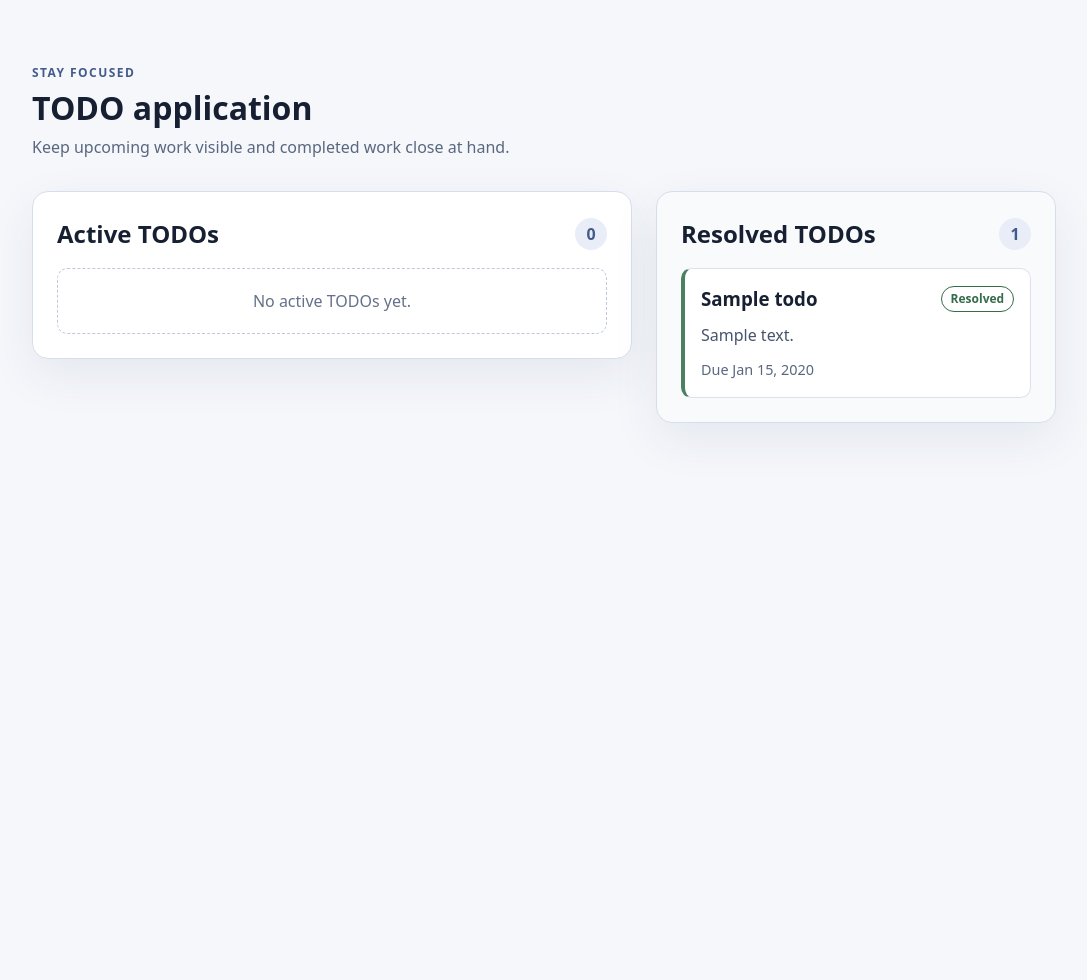
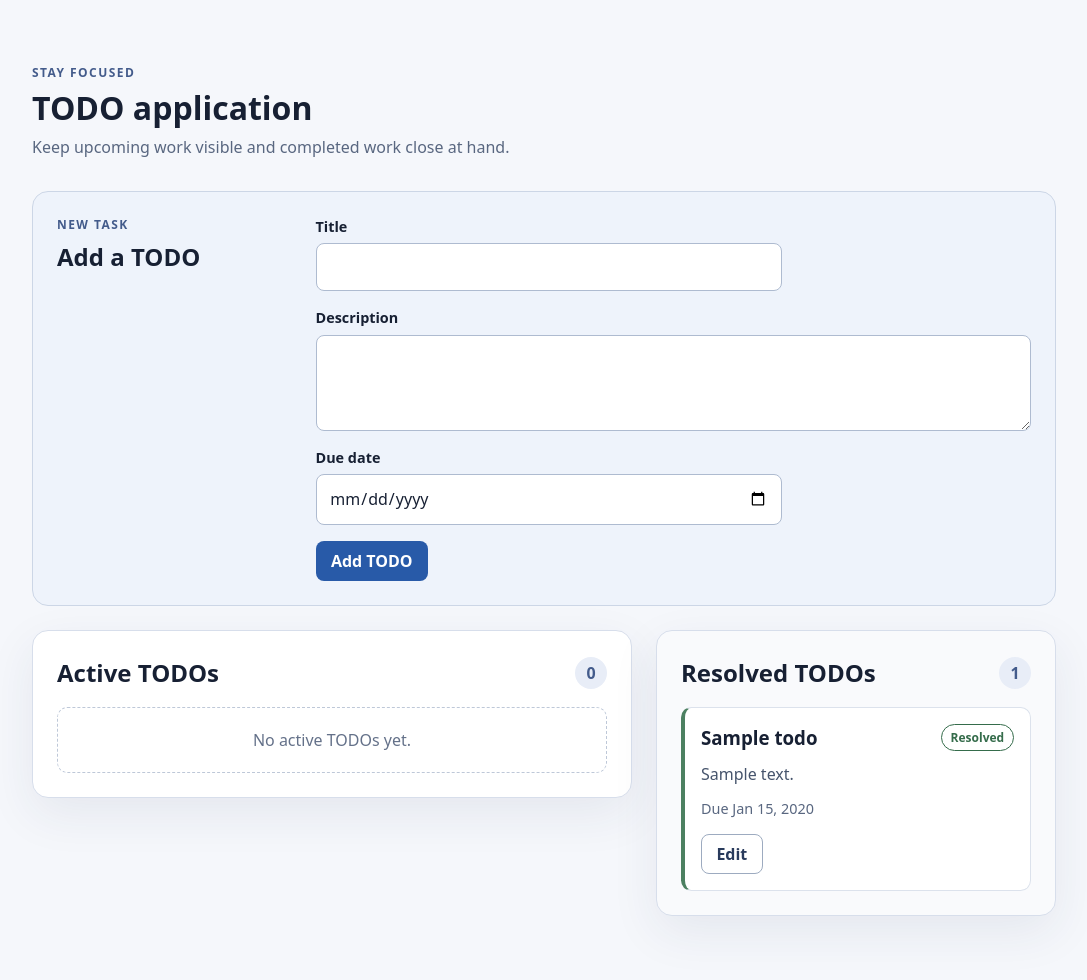
Before and after one commit to Tselmeg-C/django-todo-htmx, a Django app: page / in a window 1280 px wide. Shown: the whole page, without its empty margins (96-1183 px from the left). Before the commit the page ends 423 px from the top, so only its background shows below. Run offline with Django 5.2, Linux system fonts and the light colour scheme; tables that the repository leaves empty hold one stand-in row (values such as "Sample post").

Commit message:
Add inline TODO creation and editing

```diff
--- a/config/urls.py
+++ b/config/urls.py
@@ -1,11 +1,9 @@
 """Root URL configuration for the TODO project."""
 
 from django.contrib import admin
-from django.urls import path
-
-from todos.views import home
+from django.urls import include, path
 
 urlpatterns = [
     path("admin/", admin.site.urls),
-    path("", home, name="home"),
+    path("", include("todos.urls")),
 ]
--- a/static/css/app.css
+++ b/static/css/app.css
@@ -42,6 +42,118 @@ h1 {
   max-width: 40rem;
   margin: 0;
   color: #596780;
+}
+
+.create-panel {
+  display: grid;
+  gap: 1.25rem;
+  margin-block-end: 1.5rem;
+  padding: clamp(1rem, 3vw, 1.5rem);
+  border: 1px solid #ccd6e6;
+  border-radius: 1rem;
+  background: #eef3fb;
+}
+
+.create-panel__heading h2 {
+  margin: 0.35rem 0 0;
+}
+
+.todo-form,
+.form-grid {
+  display: grid;
+  gap: 1rem;
+}
+
+.form-field {
+  display: grid;
+  gap: 0.35rem;
+}
+
+.form-field label {
+  font-size: 0.9rem;
+  font-weight: 700;
+}
+
+.form-field input,
+.form-field textarea {
+  width: 100%;
+  min-width: 0;
+  padding: 0.7rem 0.8rem;
+  border: 1px solid #aebbd0;
+  border-radius: 0.5rem;
+  color: inherit;
+  background: #fff;
+  font: inherit;
+}
+
+.form-field textarea {
+  resize: vertical;
+}
+
+.form-field input:focus-visible,
+.form-field textarea:focus-visible,
+.button:focus-visible {
+  outline: 0.2rem solid #285aa8;
+  outline-offset: 0.15rem;
+}
+
+.form-field--error input,
+.form-field--error textarea {
+  border-color: #9b2f2f;
+}
+
+.form-error,
+.form-errors p {
+  margin: 0;
+  color: #8d2525;
+  font-size: 0.85rem;
+  font-weight: 650;
+}
+
+.form-actions,
+.todo-card__actions {
+  display: flex;
+  flex-wrap: wrap;
+  gap: 0.65rem;
+}
+
+.todo-card__actions {
+  margin-block-start: 0.9rem;
+}
+
+.button {
+  display: inline-flex;
+  align-items: center;
+  justify-content: center;
+  min-height: 2.5rem;
+  padding: 0.55rem 0.9rem;
+  border: 1px solid transparent;
+  border-radius: 0.5rem;
+  font: inherit;
+  font-weight: 700;
+  line-height: 1;
+  text-decoration: none;
+  cursor: pointer;
+}
+
+.button--primary {
+  color: #fff;
+  background: #285aa8;
+}
+
+.button--secondary {
+  border-color: #9dabc0;
+  color: #293b5c;
+  background: #fff;
+}
+
+.button:hover {
+  filter: brightness(0.95);
+}
+
+.button:disabled {
+  cursor: wait;
+  opacity: 0.65;
 }
 
 .todo-sections {
@@ -112,6 +224,11 @@ h1 {
   border-inline-start-color: #4c8061;
 }
 
+.todo-card--editing {
+  border-color: #5f7fb5;
+  background: #f6f9ff;
+}
+
 .todo-card__description {
   margin-block: 0.65rem 0;
   color: #46546c;
@@ -150,6 +267,19 @@ h1 {
 }
 
 @media (min-width: 48rem) {
+  .create-panel {
+    grid-template-columns: minmax(11rem, 1fr) minmax(0, 3fr);
+    align-items: start;
+  }
+
+  .form-grid {
+    grid-template-columns: minmax(0, 2fr) minmax(10rem, 1fr);
+  }
+
+  .form-field--description {
+    grid-column: 1 / -1;
+  }
+
   .todo-sections {
     grid-template-columns: minmax(0, 3fr) minmax(16rem, 2fr);
     align-items: start;
--- a/templates/todos/home.html
+++ b/templates/todos/home.html
@@ -9,5 +9,5 @@
     <p class="page-intro">Keep upcoming work visible and completed work close at hand.</p>
   </header>
 
-  {% include "todos/partials/todo_sections.html" %}
+  {% include "todos/partials/todo_app.html" %}
 {% endblock %}
--- /dev/null
+++ b/templates/todos/partials/todo_app.html
@@ -0,0 +1,11 @@
+<div id="todo-app">
+  <section class="create-panel" aria-labelledby="create-heading">
+    <div class="create-panel__heading">
+      <p class="eyebrow">New task</p>
+      <h2 id="create-heading">Add a TODO</h2>
+    </div>
+    {% include "todos/partials/todo_form.html" with form=create_form %}
+  </section>
+
+  {% include "todos/partials/todo_sections.html" %}
+</div>
--- /dev/null
+++ b/templates/todos/partials/todo_form.html
@@ -0,0 +1,47 @@
+{% if todo %}<article class="todo-card todo-card--editing" data-todo-id="{{ todo.pk }}">{% endif %}
+<form
+  {% if todo %}id="todo-edit-form-{{ todo.pk }}"{% else %}id="todo-create-form"{% endif %}
+  class="todo-form"
+  method="post"
+  action="{% if todo %}{% url 'todo-edit' todo.pk %}{% else %}{% url 'todo-create' %}{% endif %}"
+  hx-post="{% if todo %}{% url 'todo-edit' todo.pk %}{% else %}{% url 'todo-create' %}{% endif %}"
+  hx-target="{% if todo %}#todo-sections{% else %}#todo-app{% endif %}"
+  hx-swap="outerHTML"
+  hx-disabled-elt="find button[type='submit']"
+>
+  {% csrf_token %}
+
+  {% if form.non_field_errors %}
+    <div class="form-errors" role="alert">
+      {% for error in form.non_field_errors %}<p>{{ error }}</p>{% endfor %}
+    </div>
+  {% endif %}
+
+  <div class="form-grid">
+    {% for field in form %}
+      <div class="form-field form-field--{{ field.name }}{% if field.errors %} form-field--error{% endif %}">
+        <label for="{{ field.id_for_label }}">{{ field.label }}</label>
+        {{ field }}
+        {% for error in field.errors %}
+          <p class="form-error" id="{{ field.auto_id }}-error" role="alert">{{ error }}</p>
+        {% endfor %}
+      </div>
+    {% endfor %}
+  </div>
+
+  <div class="form-actions">
+    <button class="button button--primary" type="submit">
+      {% if todo %}Save changes{% else %}Add TODO{% endif %}
+    </button>
+    {% if todo %}
+      <a
+        class="button button--secondary"
+        href="{% url 'home' %}"
+        hx-get="{% url 'todo-edit-cancel' todo.pk %}"
+        hx-target="#todo-sections"
+        hx-swap="outerHTML"
+      >Cancel</a>
+    {% endif %}
+  </div>
+</form>
+{% if todo %}</article>{% endif %}
--- a/templates/todos/partials/todo_item.html
+++ b/templates/todos/partials/todo_item.html
@@ -17,4 +17,14 @@
       Due <time datetime="{{ todo.due_date|date:'Y-m-d' }}">{{ todo.due_date|date:"M j, Y" }}</time>
     </p>
   {% endif %}
+
+  <div class="todo-card__actions">
+    <a
+      class="button button--secondary"
+      href="{% url 'home' %}?edit={{ todo.pk }}"
+      hx-get="{% url 'todo-edit' todo.pk %}"
+      hx-target="#todo-sections"
+      hx-swap="outerHTML"
+    >Edit</a>
+  </div>
 </article>
--- a/templates/todos/partials/todo_list.html
+++ b/templates/todos/partials/todo_list.html
@@ -1,6 +1,10 @@
 <div class="todo-list">
   {% for todo in todos %}
-    {% include "todos/partials/todo_item.html" with todo=todo only %}
+    {% if editing_todo and editing_todo.pk == todo.pk %}
+      {% include "todos/partials/todo_form.html" with form=edit_form todo=todo %}
+    {% else %}
+      {% include "todos/partials/todo_item.html" with todo=todo only %}
+    {% endif %}
   {% empty %}
     <p class="empty-state">{{ empty_message }}</p>
   {% endfor %}
--- a/templates/todos/partials/todo_sections.html
+++ b/templates/todos/partials/todo_sections.html
@@ -4,7 +4,7 @@
       <h2 id="active-heading">Active TODOs</h2>
       <span class="todo-count" aria-label="Active TODO count">{{ active_todos|length }}</span>
     </header>
-    {% include "todos/partials/todo_list.html" with todos=active_todos empty_message="No active TODOs yet." only %}
+    {% include "todos/partials/todo_list.html" with todos=active_todos empty_message="No active TODOs yet." editing_todo=editing_todo edit_form=edit_form %}
   </section>
 
   <section class="todo-section todo-section--resolved" aria-labelledby="resolved-heading">
@@ -12,6 +12,6 @@
       <h2 id="resolved-heading">Resolved TODOs</h2>
       <span class="todo-count" aria-label="Resolved TODO count">{{ resolved_todos|length }}</span>
     </header>
-    {% include "todos/partials/todo_list.html" with todos=resolved_todos empty_message="No resolved TODOs yet." only %}
+    {% include "todos/partials/todo_list.html" with todos=resolved_todos empty_message="No resolved TODOs yet." editing_todo=editing_todo edit_form=edit_form %}
   </section>
 </div>
--- a/todos/forms.py
+++ b/todos/forms.py
@@ -8,5 +8,6 @@ class TodoForm(forms.ModelForm):
         model = Todo
         fields = ("title", "description", "due_date")
         widgets = {
+            "description": forms.Textarea(attrs={"rows": 3}),
             "due_date": forms.DateInput(attrs={"type": "date"}),
         }
--- /dev/null
+++ b/todos/urls.py
@@ -0,0 +1,14 @@
+from django.urls import path
+
+from todos import views
+
+urlpatterns = [
+    path("", views.home, name="home"),
+    path("todos/create/", views.todo_create, name="todo-create"),
+    path("todos/<int:pk>/edit/", views.todo_edit, name="todo-edit"),
+    path(
+        "todos/<int:pk>/edit/cancel/",
+        views.todo_edit_cancel,
+        name="todo-edit-cancel",
+    ),
+]
--- a/todos/views.py
+++ b/todos/views.py
@@ -1,15 +1,124 @@
-from django.shortcuts import render
+from django.http import Http404
+from django.shortcuts import get_object_or_404, redirect, render
+from django.urls import reverse
+from django.views.decorators.http import require_GET, require_http_methods, require_POST
+from django.views.decorators.vary import vary_on_headers
 
+from todos.forms import TodoForm
+from todos.models import Todo
 from todos.queries import active_todos, resolved_todos
+
+
+def _is_htmx(request):
+    return request.headers.get("HX-Request", "").lower() == "true"
+
+
+def _todo_context(*, create_form=None, editing_todo=None, edit_form=None):
+    if create_form is None:
+        create_form = TodoForm()
+
+    return {
+        "active_todos": active_todos(),
+        "resolved_todos": resolved_todos(),
+        "create_form": create_form,
+        "editing_todo": editing_todo,
+        "edit_form": edit_form,
+    }
+
+
+def _render_todo_app(request, **context_overrides):
+    return render(
+        request,
+        "todos/partials/todo_app.html",
+        _todo_context(**context_overrides),
+    )
+
+
+def _render_todo_sections(request, *, editing_todo=None, edit_form=None):
+    return render(
+        request,
+        "todos/partials/todo_sections.html",
+        _todo_context(editing_todo=editing_todo, edit_form=edit_form),
+    )
 
 
 def home(request):
     """Render active and resolved TODOs on the application home page."""
+    editing_todo = None
+    edit_form = None
+    editing_id = request.GET.get("edit")
+    if editing_id:
+        try:
+            editing_pk = int(editing_id)
+        except ValueError as exc:
+            raise Http404("TODO not found") from exc
+        editing_todo = get_object_or_404(Todo, pk=editing_pk)
+        edit_form = TodoForm(instance=editing_todo)
+
     return render(
         request,
         "todos/home.html",
-        {
-            "active_todos": active_todos(),
-            "resolved_todos": resolved_todos(),
-        },
+        _todo_context(editing_todo=editing_todo, edit_form=edit_form),
     )
+
+
+@vary_on_headers("HX-Request")
+@require_POST
+def todo_create(request):
+    form = TodoForm(request.POST)
+    if form.is_valid():
+        form.save()
+        if _is_htmx(request):
+            return _render_todo_app(request)
+        return redirect("home")
+
+    if _is_htmx(request):
+        return _render_todo_app(request, create_form=form)
+    return render(
+        request,
+        "todos/home.html",
+        _todo_context(create_form=form),
+    )
+
+
+@vary_on_headers("HX-Request")
+@require_http_methods(["GET", "POST"])
+def todo_edit(request, pk):
+    todo = get_object_or_404(Todo, pk=pk)
+
+    if request.method == "GET":
+        if _is_htmx(request):
+            return _render_todo_sections(
+                request,
+                editing_todo=todo,
+                edit_form=TodoForm(instance=todo),
+            )
+        return redirect(f"{reverse('home')}?edit={todo.pk}")
+
+    form = TodoForm(request.POST, instance=todo)
+    if form.is_valid():
+        form.save()
+        if _is_htmx(request):
+            return _render_todo_sections(request)
+        return redirect("home")
+
+    if _is_htmx(request):
+        return _render_todo_sections(
+            request,
+            editing_todo=todo,
+            edit_form=form,
+        )
+    return render(
+        request,
+        "todos/home.html",
+        _todo_context(editing_todo=todo, edit_form=form),
+    )
+
+
+@vary_on_headers("HX-Request")
+@require_GET
+def todo_edit_cancel(request, pk):
+    get_object_or_404(Todo, pk=pk)
+    if _is_htmx(request):
+        return _render_todo_sections(request)
+    return redirect("home")
```
Also changed, not shown: todos/tests/test_mutation_views.py (added, +330 -0 lines).
